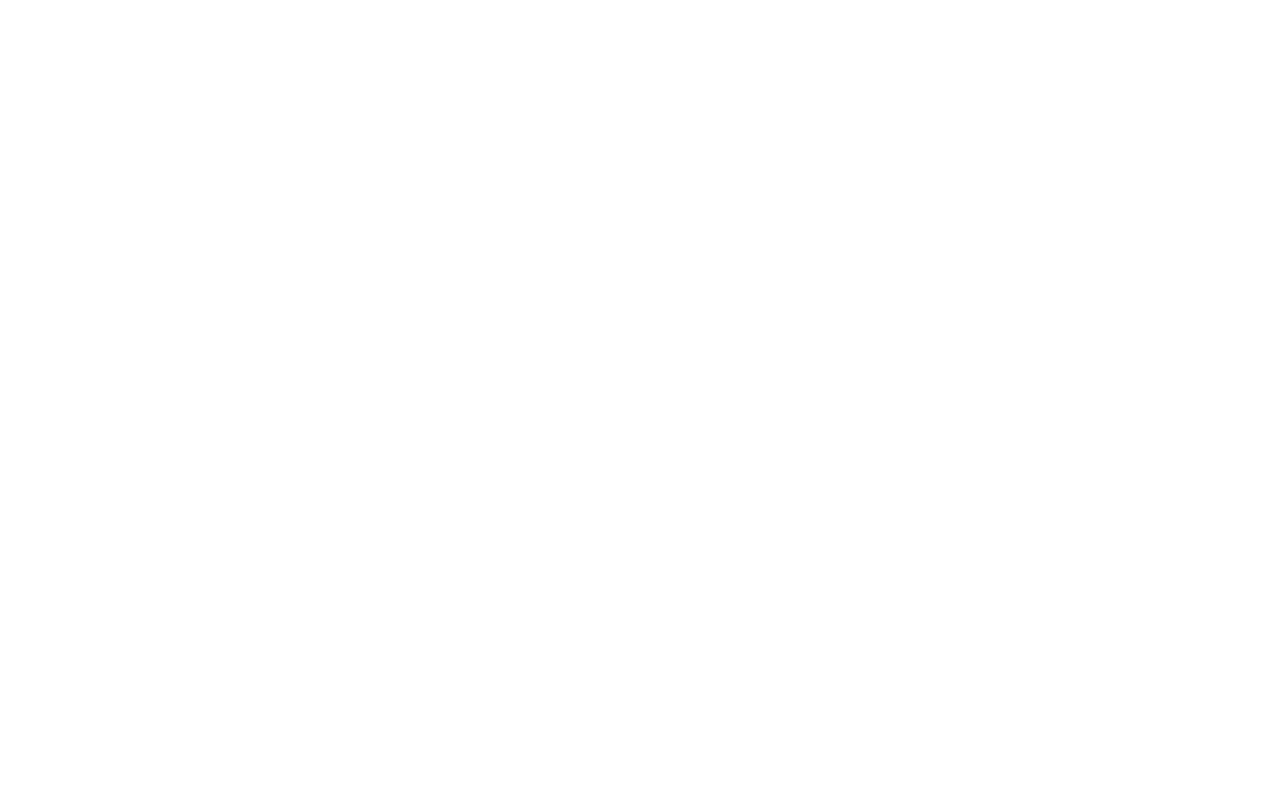
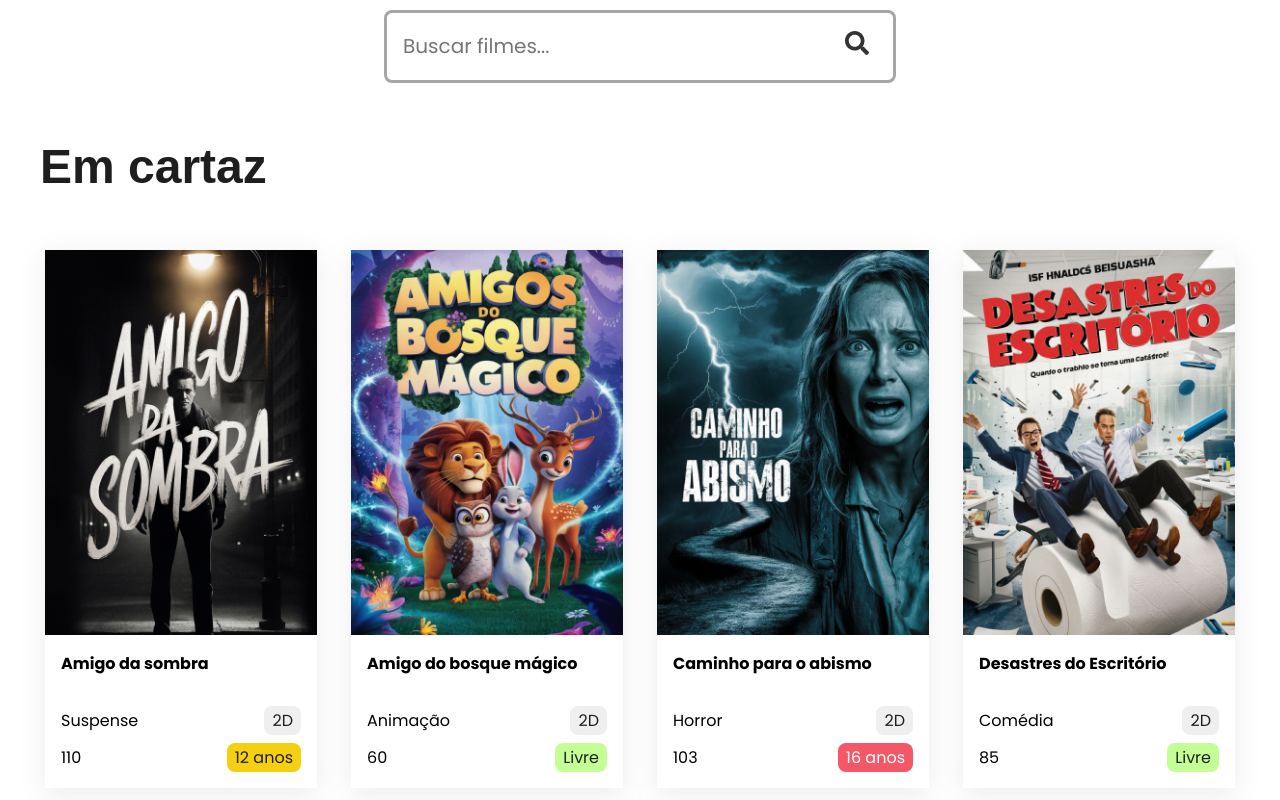
Before and after one commit to marcosprofile/luz-e-cena, a React (Vite) app: page / in a window 1280 px wide. Shown: the part 580-1380 px from the top of the page. Before the commit the page ends 800 px from the top, so only its background shows below. Built offline with nearby package versions, Linux system fonts and the light colour scheme; a web font is replaced by a local one.

Commit message:
feat: updates + add MovieSection

```diff
--- a/src/App.tsx
+++ b/src/App.tsx
@@ -1,5 +1,6 @@
 import Banner from "./components/Banner/Index"
 import Header from "./components/Header"
+import MovieSection from "./components/MovieSection"
 
 function App() {
 
@@ -7,6 +8,7 @@
     <>
       <Header />
       <Banner src="../public/banner-desktop.png" alt="Banner" />
+      <MovieSection />
     </>
   )
 }
--- a/src/components/CardMovie/CardMovie.module.css
+++ b/src/components/CardMovie/CardMovie.module.css
@@ -29,6 +29,9 @@
 
 .container h3 {
   font-size: var(--font-size-s);
+  text-overflow: ellipsis;
+  overflow: hidden;
+  white-space: nowrap;
 }
 
 .informacoes {
--- a/src/components/CardMovie/index.tsx
+++ b/src/components/CardMovie/index.tsx
@@ -7,7 +7,7 @@
   const {alt, src, titulo, genero, categoria, censura, duracao} = props
 
   return (
-    <li className={styles.card}>
+    <li className={styles.card} title={titulo}>
       <img src={src} alt={alt} />
       <div className={styles.container}>
         <h3>{titulo}</h3>
--- a/src/components/Fieldset/Fieldset.module.css
+++ b/src/components/Fieldset/Fieldset.module.css
@@ -1,6 +1,5 @@
 .inputWrapper {
     width: 40vw;
-    height: 3rem;
     padding: var(--padding-xs) var(--padding-s);
     border-radius: 8px;
     display: flex;
@@ -14,7 +13,7 @@
 
 .secondary {
     border: 3px solid var(--border-color);
-    background-color: none;
+    background-color: unset;
 }
 
 .inputWrapper::placeholder {
--- /dev/null
+++ b/src/components/MovieSection/MovieSection.module.css
@@ -0,0 +1,18 @@
+main {
+  padding: var(--padding-xxl) var(--padding-s);
+}
+
+.container {
+    display: flex;
+    flex-direction: column;
+    align-items: center;
+    max-width: 1200px;
+    gap: var(--gap-xl);
+}
+
+.titulo {
+    color: var(--preto);
+    font-family: var(--fonte-titulo);
+    font-size: var(--font-size-xl);
+    align-self: flex-start;
+}
--- /dev/null
+++ b/src/components/MovieSection/index.tsx
@@ -0,0 +1,109 @@
+import { FaSearch } from "react-icons/fa";
+import Button from "../Button";
+import Fieldset from "../Fieldset";
+import InputText from "../InputText";
+import styles from "./MovieSection.module.css";
+import MovieList from "../MovieList";
+import { Movie } from "../../types";
+
+const movies: Movie[] = [
+  {
+    id: 1,
+    src: "/cards-filmes/card-amigo-da-sombra.png",
+    alt: "Imagem do filme Amigo da sombra",
+    titulo: "Amigo da sombra",
+    categoria: "2D",
+    censura: "12 anos",
+    genero: "Suspense",
+    duracao: 110,
+  },
+  {
+    id: 2,
+    src: "/cards-filmes/card-amigos-do-bosque-magico.png",
+    alt: "Imagem do filme Amigo do bosque mágico",
+    titulo: "Amigo do bosque mágico",
+    categoria: "2D",
+    censura: "Livre",
+    genero: "Animação",
+    duracao: 60,
+  },
+  {
+    id: 3,
+    src: "cards-filmes/card-caminho-para-o-abismo.png",
+    alt: "Imagem do filme Caminho para o abismo",
+    titulo: "Caminho para o abismo",
+    categoria: "2D",
+    censura: "16 anos",
+    genero: "Horror",
+    duracao: 103,
+  },
+  {
+    id: 4,
+    src: "cards-filmes/card-desastres-do-escritorio.png",
+    alt: "Imagem do filme Desastres do Escritório",
+    titulo: "Desastres do Escritório",
+    categoria: "2D",
+    censura: "Livre",
+    genero: "Comédia",
+    duracao: 85,
+  },
+  {
+    id: 5,
+    src: "cards-filmes/card-mestres-do-futuro.png",
+    alt: "Imagem do filme Mestres do Futuro",
+    titulo: "Mestres do Futuro: Tecnologias que mudam o mundo",
+    categoria: "2D",
+    censura: "Livre",
+    genero: "Documentário",
+    duracao: 120,
+  },
+  {
+    id: 6,
+    src: "cards-filmes/card-la-esperanza.png",
+    alt: "Imagem do filme La Esperanza",
+    titulo: "La Esperanza",
+    categoria: "2D",
+    censura: "12 anos",
+    genero: "Drama",
+    duracao: 98,
+  },
+  {
+    id: 7,
+    src: "cards-filmes/card-o-nexus-do-tempo.png",
+    alt: "Imagem do filme O Nexus do Tempo",
+    titulo: "O Nexus do Tempo",
+    categoria: "2D",
+    censura: "14 anos",
+    genero: "Ficção Científica",
+    duracao: 120,
+  },
+  {
+    id: 8,
+    src: "/cards-filmes/card-amigo-da-sombra.png",
+    alt: "Imagem do filme Amigo da sombra",
+    titulo: "Amigo da sombra",
+    categoria: "2D",
+    censura: "12 anos",
+    genero: "Suspense",
+    duracao: 110,
+  }
+];
+
+const MovieSection = () => {
+  return (
+    <main>
+      <section className={styles.container}>
+        <Fieldset variant="secondary">
+          <InputText placeholder="Buscar filmes..." />
+          <Button variant="icon">
+            <FaSearch />
+          </Button>
+        </Fieldset>
+        <h1 className={styles.titulo}>Em cartaz</h1>
+        <MovieList movies={movies} />
+      </section>
+    </main>
+  );
+};
+
+export default MovieSection;
--- a/src/components/Tag/Tag.module.css
+++ b/src/components/Tag/Tag.module.css
@@ -1,5 +1,5 @@
 .tag {
-  padding: var(--padding-xs) var(--padding-s);
+  padding: var(--padding-sm) var(--padding-xs);
   border-radius: 0.5rem;
   font-size: var(--font-size-s);
   font-weight: 400;
@@ -30,8 +30,10 @@
 
 .catorze {
   background-color: var(--coral);
+  color: var(--branco);
 }
 
 .dezesseis {
   background-color: var(--vermelho);
+  color: var(--branco);
 }
--- a/src/index.css
+++ b/src/index.css
@@ -23,6 +23,7 @@
   --gap-l: 2rem;
   --gap-xl: 3.5rem;
 
+  --padding-sm: 0.125rem;
   --padding-xs: 0.5rem;
   --padding-s: 1rem;
   --padding-m: 1.5rem;
```
Also changed, not shown: public/cards-filmes/card-amigos-do-bosque-magico.png (renamed from public/cards-filmes/card-amigos-do-bosque-mágico.png), public/cards-filmes/card-desastres-do-escritorio.png (renamed from public/cards-filmes/card-desastres-do-escritório.png).
